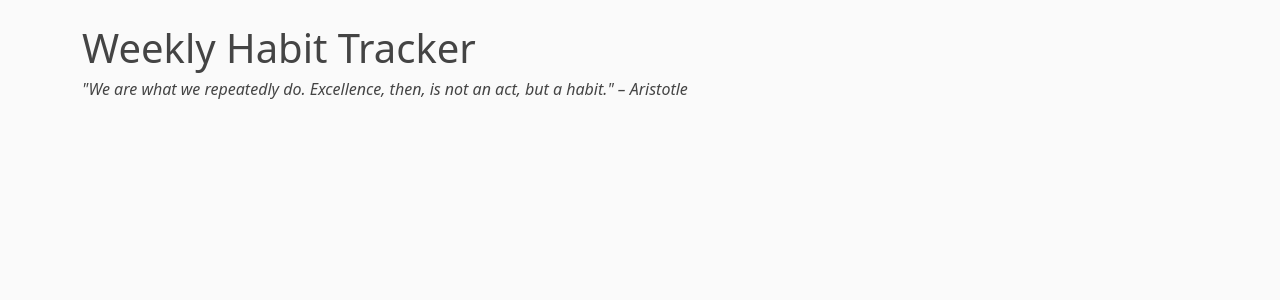
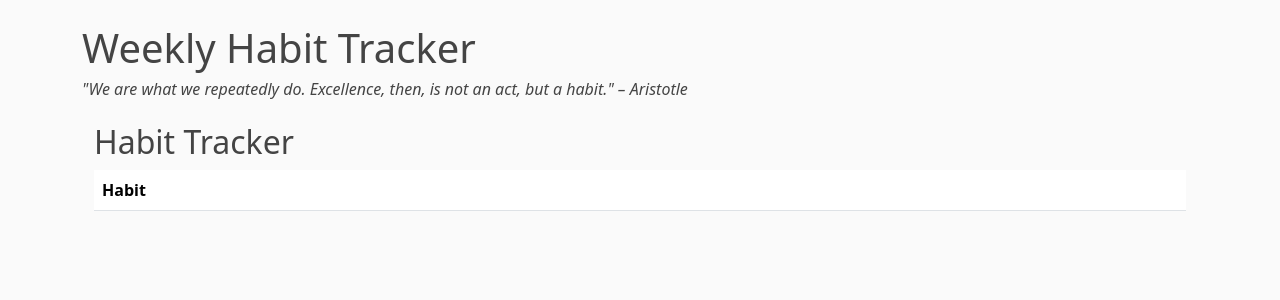
Before and after one commit to ahmetcucar/wellness-workbook, a Django app: page /habits/new_week/ in a window 1280 px wide. Shown: the part 56-356 px from the top of the page. Run offline with Django 5.2, Linux system fonts and the light colour scheme; the visitor is signed in with stand-in values (Sample User, id 1); lists and menus that the app fills with data are empty.

Commit message:
v1, basic habit chart

```diff
--- a/mysite/app/templates/app/habits.html
+++ b/mysite/app/templates/app/habits.html
@@ -4,4 +4,32 @@
     <h6><em>
         "We are what we repeatedly do. Excellence, then, is not an act, but a habit." – Aristotle
     </em></h6>
+
+    <div class="container mt-4">
+        <h2>Habit Tracker</h2>
+        <table class="table">
+            <thead>
+                <tr>
+                    <th>Habit</th>
+                    {% for day in days_of_week %}
+                        <th>{{ day|date:"D" }}</th>
+                    {% endfor %}
+                </tr>
+            </thead>
+            <tbody>
+                {% for habit in habits %}
+                    <tr>
+                        <td>{{ habit.title }}</td>
+                        {% for day in days_of_week %}
+                            <td>
+                                <input type="checkbox" data-habit-id="{{ habit.id }}" data-date="{{ day }}"
+                                {% if habit.performances.day %} checked {% endif %} class="habit-checkbox">
+                            </td>
+                        {% endfor %}
+                    </tr>
+                {% endfor %}
+            </tbody>
+        </table>
+    </div>
+
 {% endblock content %}
--- a/mysite/app/views.py
+++ b/mysite/app/views.py
@@ -1,3 +1,4 @@
+from django.utils import timezone
 from django.shortcuts import render
 from .models import Post, Habit, DailyPerformance
 from django.contrib import messages
@@ -75,7 +76,26 @@ class JournalDeleteView(LoginRequiredMixin, UserPassesTestMixin, DeleteView):
 
 @login_required
 def habits(request):
-    return render(request, 'app/habits.html')
+    # Get the current date with timezone awareness
+    today = timezone.now().date()
+
+    # Calculate the start (Monday) and end (Sunday) of the current week
+    start_of_week = today - timezone.timedelta(days=today.weekday())
+        # end_of_week = start_of_week + timezone.timedelta(days=6)
+
+    # List of days in the week
+    days_of_week = [start_of_week + timezone.timedelta(days=i) for i in range(7)]
+
+    habits = Habit.objects.filter(user=request.user)
+    for habit in habits:
+        habit.performances = {day: habit.dailyperformance_set.filter(date=day).exists() for day in days_of_week}
+
+    context = {
+        'habits': habits,
+        'days_of_week': days_of_week,
+    }
+    return render(request, 'app/habits.html', context)
+
 
 # TODO: initialize DailyPerformance records when a new week starts.
 @login_required
```
